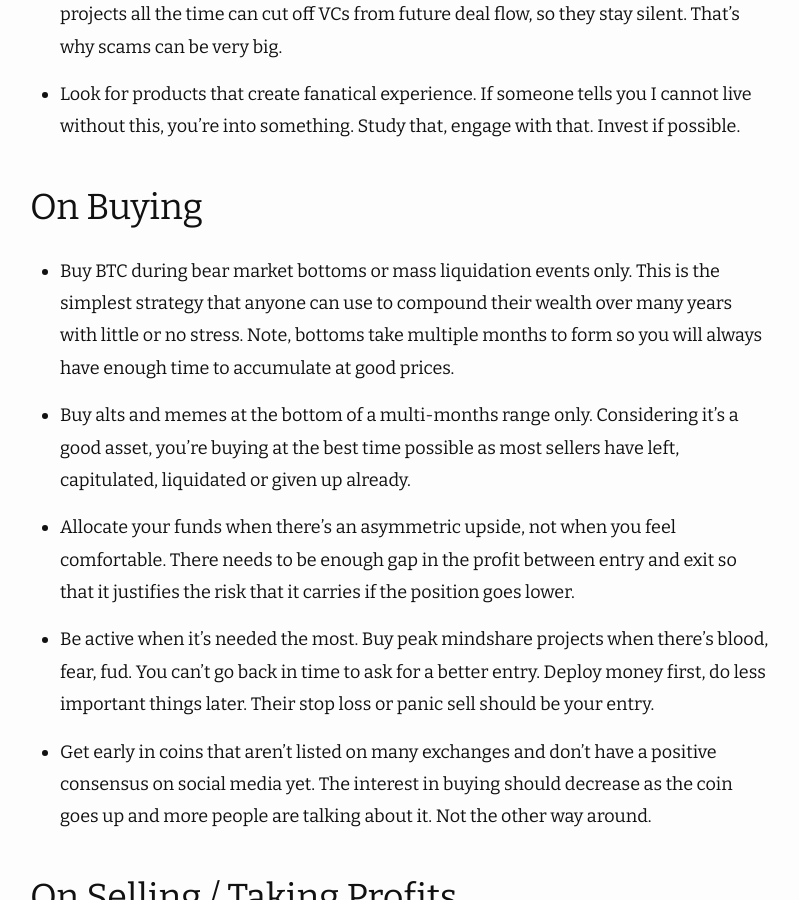
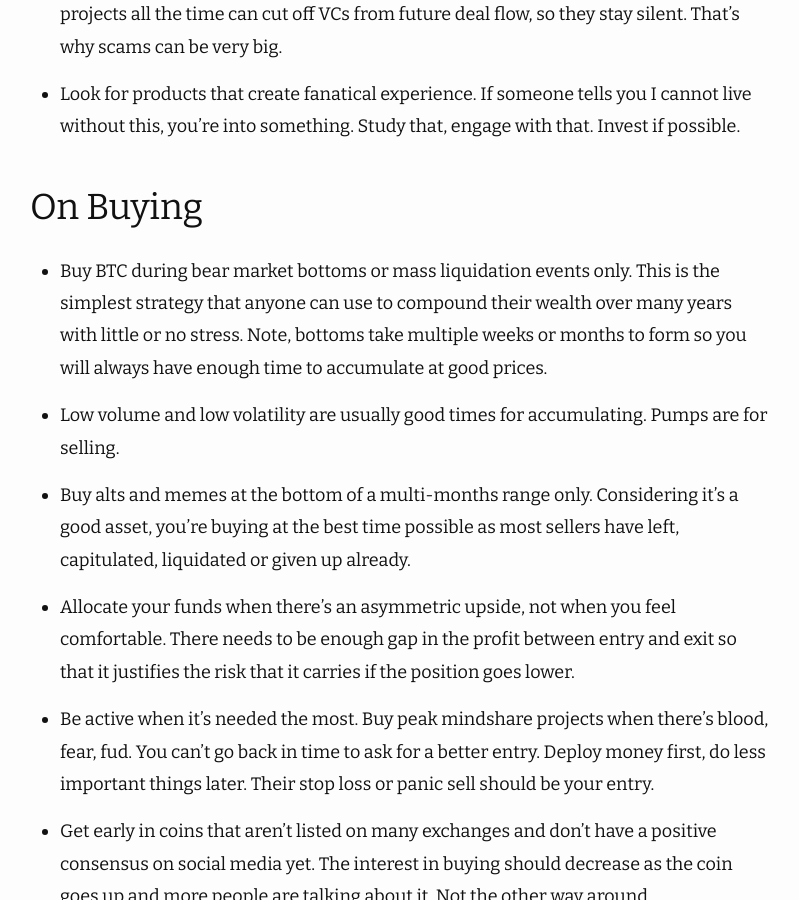
Before and after one commit to deeintech/deeintech.github.io, a Jekyll site: the page built from _posts/2025-03-05-playbook.md, in a window 1280 px wide and 900 px high, scrolled down 19764 px. Shown: the whole window, without its empty margins (240-1039 px from the left). Built offline with Jekyll 4.4.1, drawn with Linux system fonts in a browser that asks for light colours; nearby versions of some CDN libraries.

Commit message:
add volume

```diff
--- a/_posts/2025-03-05-playbook.md
+++ b/_posts/2025-03-05-playbook.md
@@ -269,7 +269,9 @@ The biggest danger of memecoins is their extreme volatility. It is normal for me
 
 ## On Buying
 
-- Buy BTC during bear market bottoms or mass liquidation events only. This is the simplest strategy that anyone can use to compound their wealth over many years with little or no stress. Note, bottoms take multiple months to form so you will always have enough time to accumulate at good prices.
+- Buy BTC during bear market bottoms or mass liquidation events only. This is the simplest strategy that anyone can use to compound their wealth over many years with little or no stress. Note, bottoms take multiple weeks or months to form so you will always have enough time to accumulate at good prices.
+
+- Low volume and low volatility are usually good times for accumulating. Pumps are for selling.
 
 - Buy alts and memes at the bottom of a multi-months range only. Considering it's a good asset, you're buying at the best time possible as most sellers have left, capitulated, liquidated or given up already.
 
```
